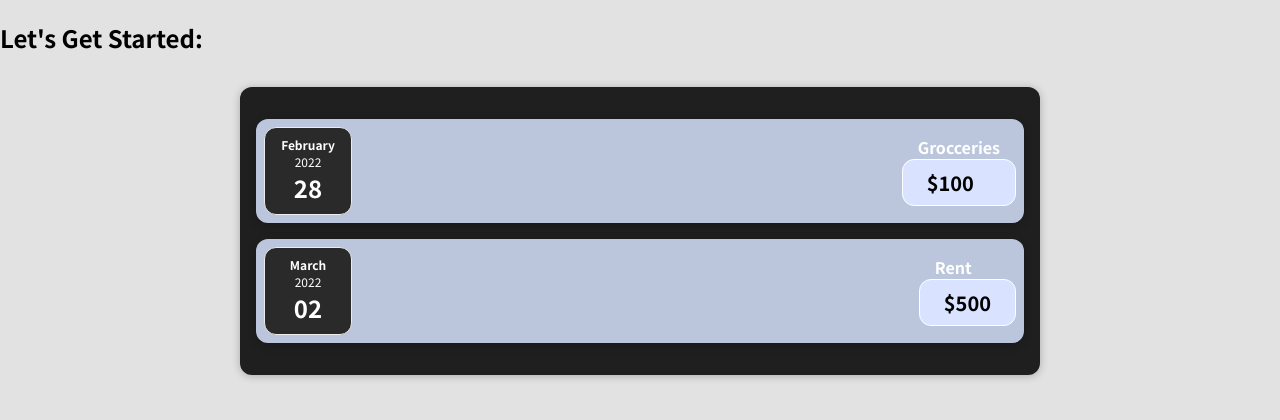
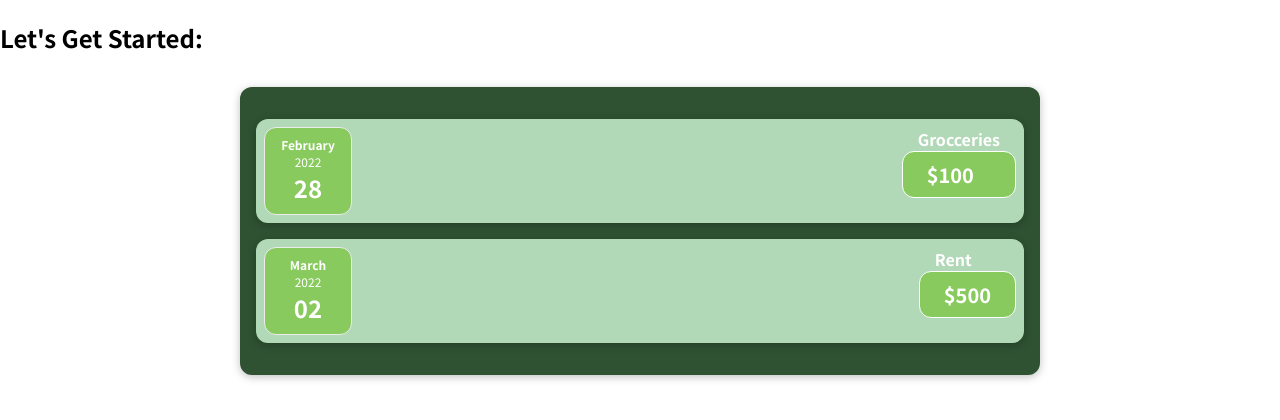
Before and after one commit to CindyU-beep/React-Expense-Calculator, a JavaScript app in the folder expense-app/: page / in a window 1280 px wide. Shown: the top 420 px of the page. Built offline with nearby package versions, Linux system fonts and the light colour scheme.

Commit message:
updated basic css

```diff
--- /dev/null
+++ b/expense-app/src/components/Card.css
@@ -0,0 +1,4 @@
+.card{
+    border-radius: 12px;
+    box-shadow: 0 2px 8px rgba(0, 0, 0, 0.25);
+}
--- /dev/null
+++ b/expense-app/src/components/CardObj.js
@@ -0,0 +1,8 @@
+import './Card.css';
+
+function Card(props){
+    const classes = 'card ' + props.className;
+
+    return<div className={classes}>{props.children}</div>
+}
+export default Card;
--- a/expense-app/src/components/ExpenseDate.css
+++ b/expense-app/src/components/ExpenseDate.css
@@ -4,7 +4,7 @@
   width: 5.5rem;
   height: 5.5rem;
   border: 1px solid #ececec;
-  background-color: #2a2a2a;
+  background-color: #88CA5E;
   color: white;
   border-radius: 12px;
   align-items: center;
--- a/expense-app/src/components/ExpenseItem.css
+++ b/expense-app/src/components/ExpenseItem.css
@@ -1,12 +1,10 @@
 .expense-item {
   display: flex;
   justify-content: space-between;
-    align-items: center;
-    box-shadow: 0 2px 8px rgba(0, 0, 0, 0.25);
+  align-items: right;
   padding: 0.5rem;
   margin: 1rem 0;
-    border-radius: 12px;
-    background-color: #bbc6dd;
+  background-color: #B1D8B7;
 }
 
 .expense-item__description {
@@ -20,7 +18,7 @@
 }
 
 .expense-item h2 {
-    color: #3a3a3a;
+  color: #88CA5E;
   font-size: 1rem;
   flex: 1;
   margin: 0 1rem;
@@ -30,10 +28,9 @@
 .expense-item__price {
   font-size: 1rem;
   font-weight: bold;
-    color: rgb(0, 0, 0);
-    background-color: #d9e3ff;
+  color: white;
+  background-color: #88CA5E;
   border: 1px solid white;
-    padding: 0.5rem;
   border-radius: 12px;
 }
 
--- a/expense-app/src/components/ExpenseItem.js
+++ b/expense-app/src/components/ExpenseItem.js
@@ -1,18 +1,17 @@
+import ExpenseDate from "./ExpenseDate";
+import Card from "./CardObj";
 import "./ExpenseItem.css";
-import ExpenseDate from "./ExpenseDate"
 
-function ExpenseItem(props){
 
+function ExpenseItem(props) {
     return(
-        <div className='expense-item'>
-            <ExpenseDate date={props.date}></ExpenseDate>
+        <Card className='expense-item'>
+            <ExpenseDate date={props.date}/>
             <div className='expense-item_description'>
                 <h2>{props.title} </h2>
                 <div className='expense-item__price'>${props.amount}</div>
-
             </div>
-        </div>
-
+        </Card>
     );
 }
 export default ExpenseItem;
--- a/expense-app/src/components/Expenses.css
+++ b/expense-app/src/components/Expenses.css
@@ -1,9 +1,7 @@
 .expenses {
-    padding: 1rem;
-    background-color: rgb(31, 31, 31);
-    margin: 2rem auto;
-    width: 50rem;
-    max-width: 95%;
-    border-radius: 12px;
-    box-shadow: 0 1px 8px rgba(0, 0, 0, 0.25);
-  }
+  padding: 1rem;
+  background-color: #2F5233;
+  margin: 2rem auto;
+  width: 50rem;
+  max-width: 95%;
+}
--- a/expense-app/src/components/Expenses.js
+++ b/expense-app/src/components/Expenses.js
@@ -1,9 +1,10 @@
 import ExpenseItem from './ExpenseItem';
+import Card from './CardObj';
 import './Expenses.css';
 
 function Expenses(props){
     return(
-        <div className="expenses">
+        <Card className="expenses">
           <ExpenseItem
             title={props.items[0].title}
             amount={props.items[0].amount}
@@ -14,7 +15,7 @@
             amount={props.items[1].amount}
             date={props.items[1].date}
           />
-        </div>
+        </Card>
     );
 }
 export default Expenses;
--- a/expense-app/src/index.css
+++ b/expense-app/src/index.css
@@ -10,5 +10,5 @@
 
 body {
   margin: 0;
-  background-color: #e2e2e2;
+  background-color: white;
 }
```
Lines whose indentation alone changed are shown as unchanged.
